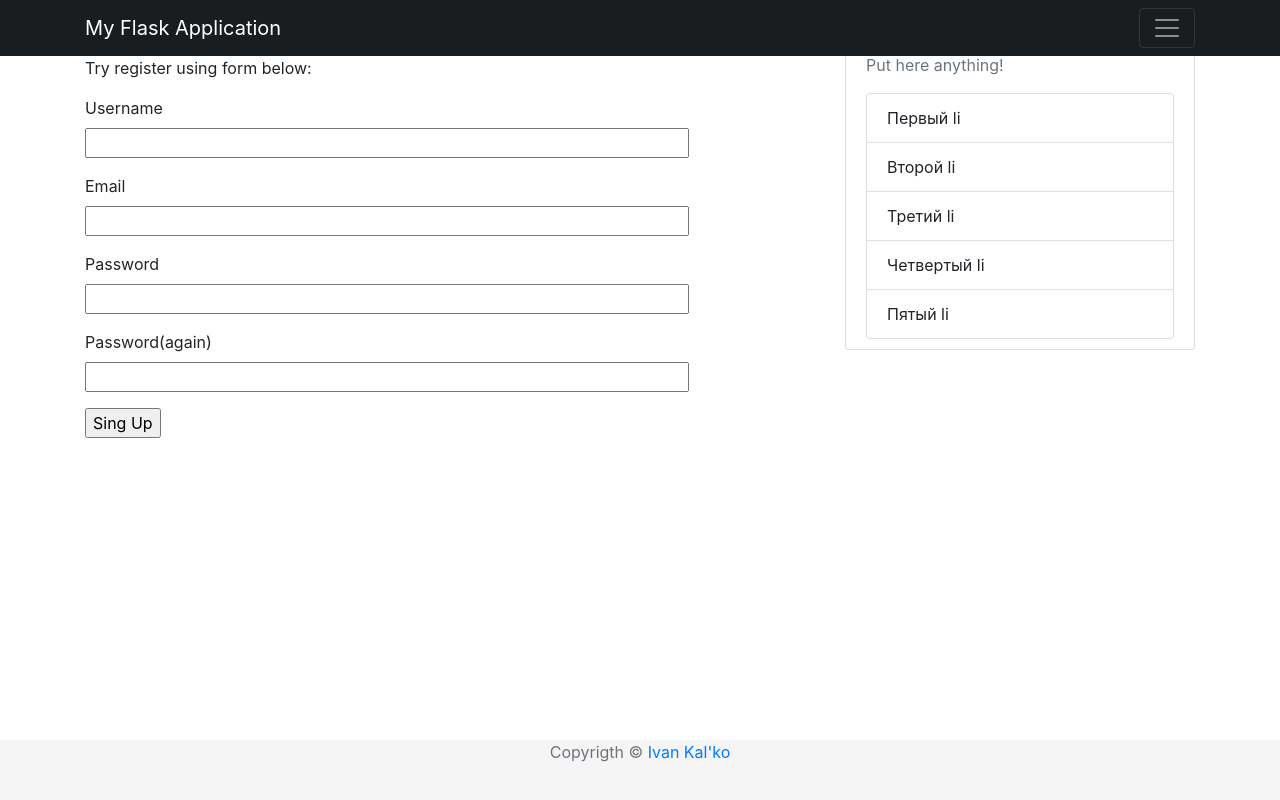
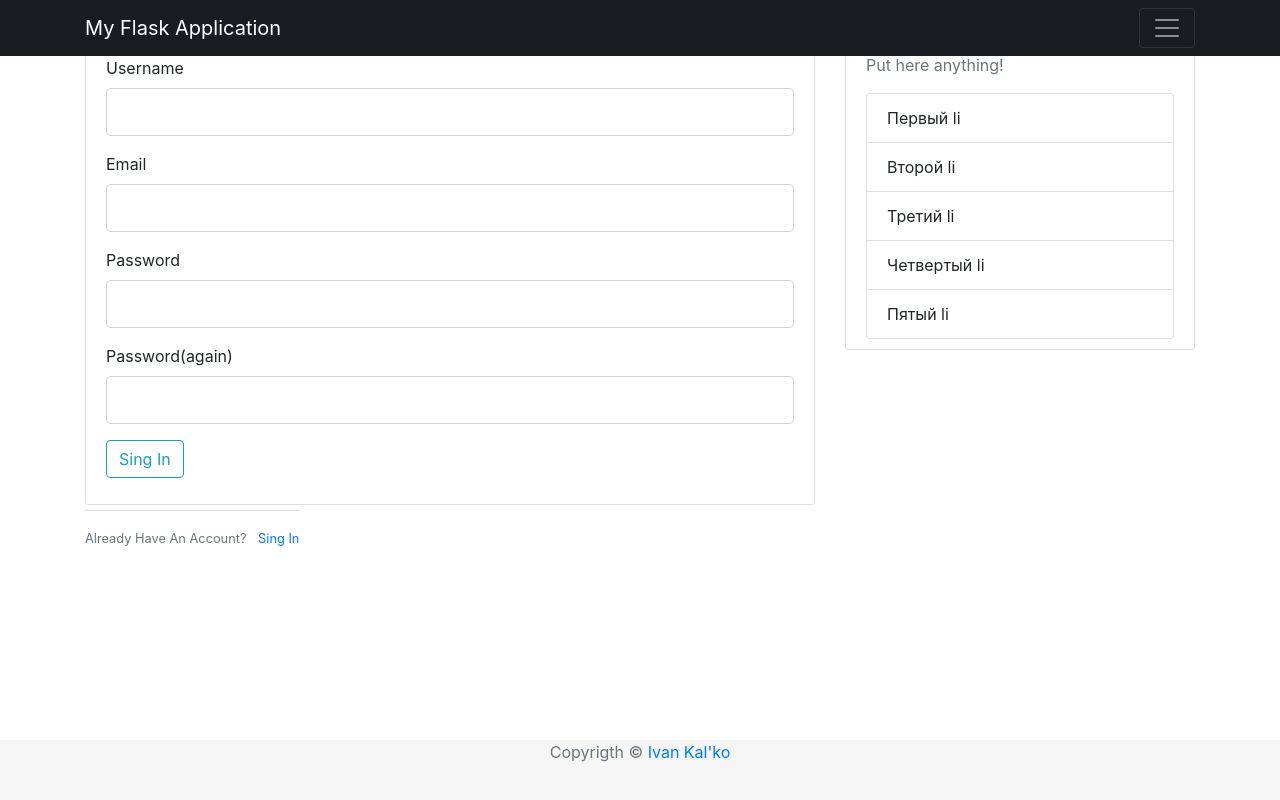
Before and after one commit to vano2149/flask_app, a Flask app: page /register in a window 1280 px wide. Run offline with Flask 2, Linux system fonts and the light colour scheme; some libraries are stand-ins or nearby versions.

Commit message:
Create new refister form in an register.html file and fix bug in an user.py file forms folder!

```diff
--- a/app/forms/user.py
+++ b/app/forms/user.py
@@ -25,7 +25,7 @@ class RegisterForm(FlaskForm):
     username = StringField(label="Username", validators=[DataRequired(), Length(3, 64)])
     email = StringField(label="Email", validators=[DataRequired(),Email()])
     password = PasswordField(label="Password", validators=[DataRequired()])
-    password2 = PasswordField(label="Password(again)", validators=[DataRequired(), EqualTo('password')])
+    confirm_password = PasswordField(label="Password(again)", validators=[DataRequired(), EqualTo('password')])
     submit = SubmitField(label="Sing Up")
 
     def validators_username(self, username):
--- a/app/routes/base.py
+++ b/app/routes/base.py
@@ -9,7 +9,7 @@ from app.forms.user import LoginForm, RegisterForm
 from app.models.user import User
 from flask_login import current_user, login_user, logout_user
 
-@app.route("/login", methods=["GET","POST"])
+"""@app.route("/login", methods=["GET","POST"])
 def login():
     if current_user.is_authenticated:
         return redirect(url_for('users'))
@@ -26,7 +26,7 @@ def login():
         if not next_page:
             next_page = url_for("homepage")
         return redirect(next_page)
-    return render_template("login.html", title="Log In", form=form)
+    return render_template("login.html", title="Log In", form=form)"""
 
 @app.route("/logout", methods=["GET"])
 def logout():
@@ -34,7 +34,7 @@ def logout():
     logout_user()
     return redirect(url_for("users"))
 
-@app.route("/register",methods=["GET", "POST"])
+"""@app.route("/register",methods=["GET", "POST"])
 def register():
     form = RegisterForm()
     if request.method == "POST" and form.validate():
@@ -46,7 +46,7 @@ def register():
         return redirect(url_for("homepage"))
     return render_template("register.html", form=form, title="Register")
 
-
+"""
 @app.route("/users", methods=["GET"])
 def users():
     users = [
--- a/app/templates/register.html
+++ b/app/templates/register.html
@@ -1,40 +1,90 @@
 <!--Шаблон регистрации нового пользователя-->
 {% extends "base.html" %}
 {% block content %}
-    <h1>Register</h1>
-    <p>Try register using form below:</p>
-    <form method="post">
+    <!--Register Form Started-->
+    <div class="content-section">
+        <form method="POST" action="" novalidate>
             {{ form.hidden_tag() }}
-        <p>
-            {{ form.username.label }}<br>
-            {{ form.username(size=54)}}<br>
+
+            <fildset class="form-group">
+                <legend class="border-bottom nb-4">Join Us Now!</legend>
+                <!--Username-->
+                <div class="form-group">
+                    {{ form.username.label(class="form-control-label") }}
+
+                    {% if form.username.errors %}
+                        {{ form.username(class="form-control form-control-lg is-invalid") }}
+                        <div class="invalid-feedback">
                             {% for error in form.username.errors %}
-            <span style="color: red;">{{ error }}</span>
+                                <span>{{ error }}</span>
                             {% endfor %}
-        </p>
-        <p>
-            {{ form.email.label }}<br>
-            {{ form.email(size=54)}}<br>
+                        </div>
+                    {% else %}
+                        {{ form.username(class="form-control form-control-lg")}}
+                    {% endif %}
+                </div>
+                <!--Ended Username Form-->
+                <!--Start Email Form-->
+                <div class="form-group">
+                    {{ form.email.label(class="form-control-label") }}
+
+                    {% if form.email.errors %}
+                        {{ form.email(class="form-control form-control-lg is-invalid")}}
+                        <div class="invalid-feedback">
                             {% for error in form.email.errors %}
-            <span style="color: red;">{{ error }}</span>
+                                <span>{{ errors }}</span>
                             {% endfor %}
-        </p>
-        <p>
-            {{ form.password.label }}<br>
-            {{ form.password(size=54) }}<br>
-            {% for error in form.password.erors %}
-            <span style="color: red;">{{ error }}</span>
+                        </div>
+                    {% else %}
+                        {{ form.email(class="form-control form-control-lg")}}
+                    {% endif %}
+                </div>
+                <!--Ended Email Form-->
+                <!--Started password Form-->
+                <div class="form-group">
+                    {{ form.password.label(class="form-control-label")}}
+
+                    {% if form.password.errors %}
+                        {{ form.password(class="form-control form-control-lg is-invalid")}}
+                        <div class="invalid-feedback">
+                            {% for error in form.password.errors %}
+                                <span>{{ errors }}</span>
                             {% endfor %}
-        </p>
-        <p>
-            {{ form.password2.label }}<br>
-            {{ form.password2(size=54) }}<br>
-            {% for errors in form.password.errors %}
-            <span style="color: red;">{{ error }}</span>
+                        </div>
+                    {% else %}
+                        {{ form.password(class="form-control form-control-lg") }}
+                    {% endif %}
+                </div>
+                <!--Ended Password Form-->
+                <!--Started Confinm Password Form-->
+                <div class="form-group">
+                    {{ form.confirm_password.label(class="form-control-label")}}
+
+                    {% if form.confirm_password.errors %}
+                        {{ from.confirm_password(class="form-control form-control-lg is-invalid")}}
+                        <div class="invalid-feedback">
+                            {% for error in form.confirm_password.errors %}
+                                <span>{{ error }}</span>
                             {% endfor %}
-        </p>
-        <p>
-            {{ form.submit() }}
-        </p>
+                        </div>
+                    {% else %}
+                        {{form.confirm_password(class="form-control form-control-lg")}}
+                    {% endif %}
+                </div>
+            </fildset>
+            <div class="form-group">
+                <button type="submit" class="btn btn-outline-info">Sing In</button>
+            </div>
         </form>
+    </div>
+    <!--Register Form Ended-->
+    <!--Account form started-->
+    <dev class="border-top pt-3">
+        <small class="text-muted">
+            Already Have An Account? <a class="ml-2" href="{{ url_for('login')}}">
+                Sing In
+            </a>
+        </small>
+    </dev>
+    <!--Account Form Ended-->
 {% endblock %}
```
Lines whose indentation alone changed are shown as unchanged.
